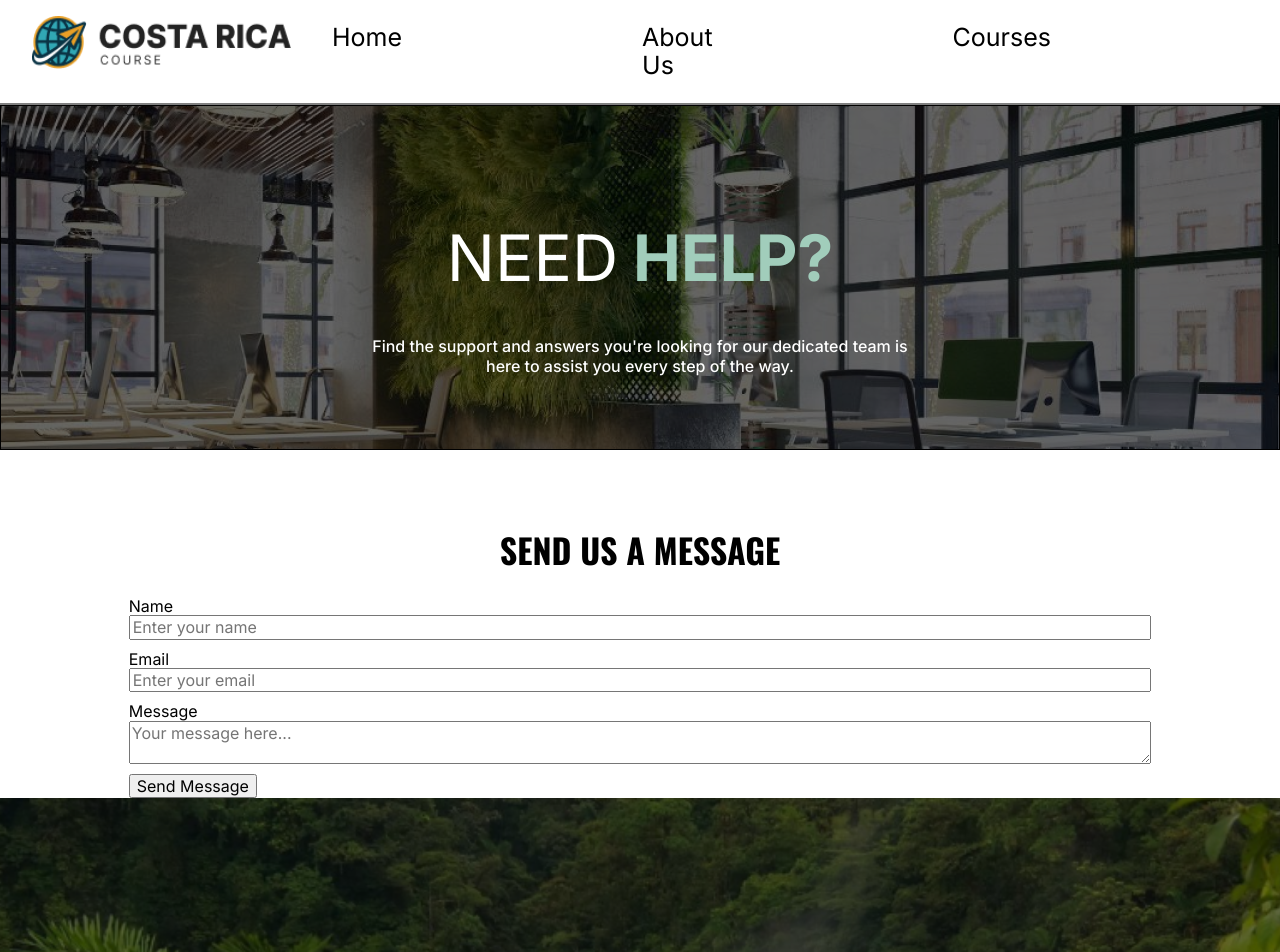
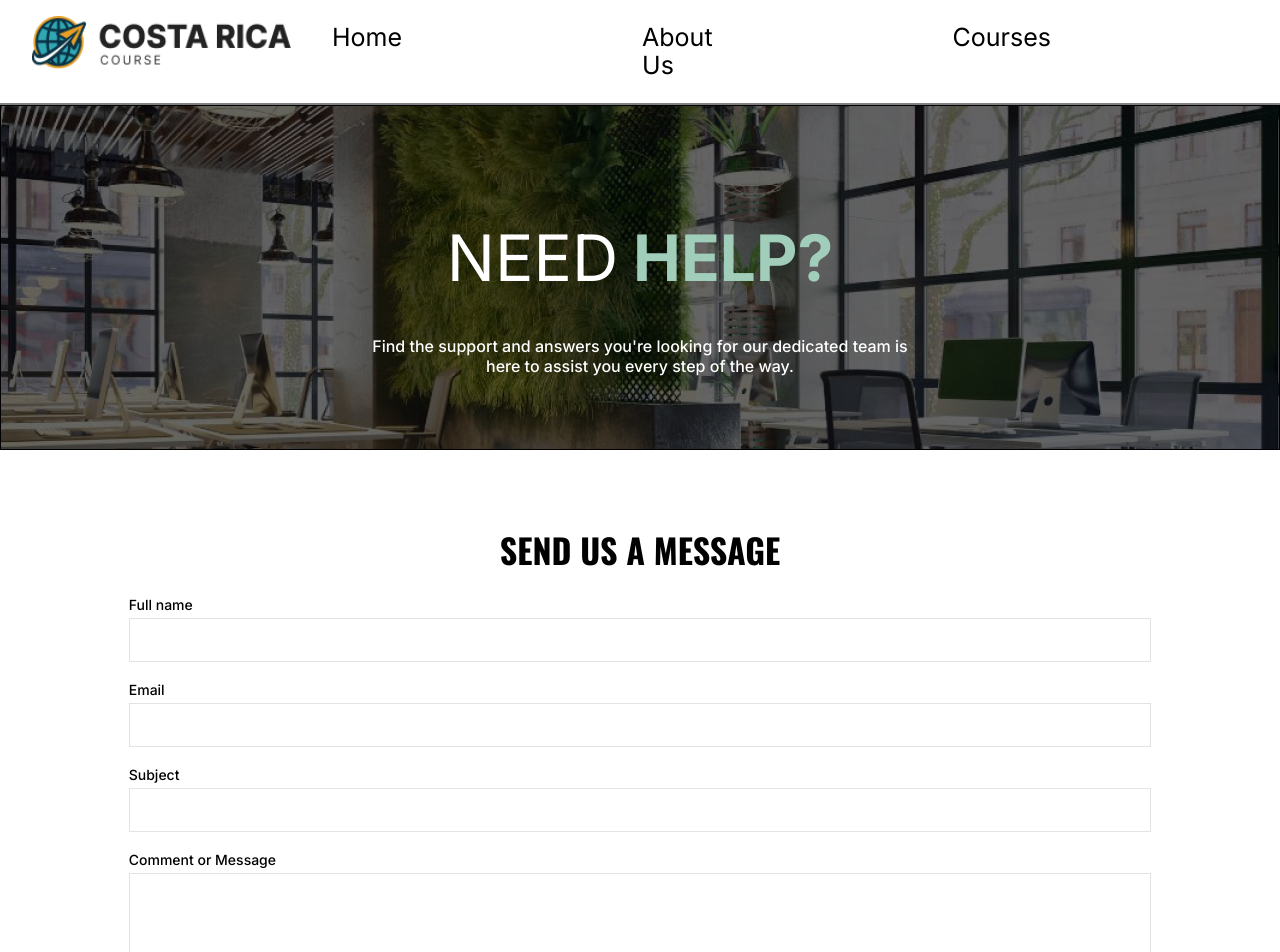
Before and after one commit to BrianKendalBucek/costa-rica-course, a Next.js app in the folder costa-rica-course/: page /contact in a window 1280 px wide. Shown: the top 952 px of the page. Built offline with nearby package versions, Linux system fonts and the light colour scheme.

Commit message:
contact form complete

```diff
--- a/costa-rica-course/src/app/contact/contact.module.scss
+++ b/costa-rica-course/src/app/contact/contact.module.scss
@@ -19,23 +19,31 @@
       .formGroup {
         display: flex;
         flex-direction: column;
-        margin-bottom: 10px;
+        margin-bottom: 20px;
 
         label {
-
+          font-size: 14px;
+          font-weight: 500;
+          padding-bottom: 5px;
         }
 
         input {
-
+          border: 1px solid #E3E3E3;
+          height: 40px;
         }
 
         textarea {
-
+          border: 1px solid #E3E3E3;
+          height: 98px;
         }
       }
 
       button {
-
+        color: white;
+        background-color: black;
+        border-radius: 4px;
+        padding: 10px 20px;
+        margin-top: 20px;
       }
     }
   }
--- a/costa-rica-course/src/app/contact/page.tsx
+++ b/costa-rica-course/src/app/contact/page.tsx
@@ -2,19 +2,20 @@
 
 import React, { useState, FormEvent } from "react";
 import styles from "./contact.module.scss"; // Import the SCSS module for styling
-import {
-  faFacebook,
-  faXTwitter,
-  faLinkedin,
-  faInstagram,
-} from "@fortawesome/free-brands-svg-icons"; // Import social media icons
-import { FontAwesomeIcon } from "@fortawesome/react-fontawesome"; // Import FontAwesome component
+// import {
+//   faFacebook,
+//   faXTwitter,
+//   faLinkedin,
+//   faInstagram,
+// } from "@fortawesome/free-brands-svg-icons"; // Import social media icons
+// import { FontAwesomeIcon } from "@fortawesome/react-fontawesome"; // Import FontAwesome component
 import { Hero } from "@/components/Hero";
 
 const ContactPage: React.FC = () => {
   const [formData, setFormData] = useState({
     name: "",
     email: "",
+    subject: "",
     message: "",
   });
 
@@ -44,7 +45,7 @@ const ContactPage: React.FC = () => {
         </p> */}
         <form onSubmit={handleSubmit}>
           <div className={styles.formGroup}>
-            <label htmlFor="name">Name</label>
+            <label htmlFor="name">Full name</label>
             <input
               type="text"
               id="name"
@@ -52,7 +53,7 @@ const ContactPage: React.FC = () => {
               value={formData.name}
               onChange={handleInputChange}
               required
-              placeholder="Enter your name"
+              placeholder=""
             />
           </div>
           <div className={styles.formGroup}>
@@ -64,18 +65,30 @@ const ContactPage: React.FC = () => {
               value={formData.email}
               onChange={handleInputChange}
               required
-              placeholder="Enter your email"
+              placeholder=""
             />
           </div>
           <div className={styles.formGroup}>
-            <label htmlFor="message">Message</label>
+            <label htmlFor="subject">Subject</label>
+            <input
+              type="subject"
+              id="subject"
+              name="subject"
+              value={formData.subject}
+              onChange={handleInputChange}
+              required
+              placeholder=""
+            />
+          </div>
+          <div className={styles.formGroup}>
+            <label htmlFor="message">Comment or Message</label>
             <textarea
               id="message"
               name="message"
               value={formData.message}
               onChange={handleInputChange}
               required
-              placeholder="Your message here..."
+              placeholder=""
             ></textarea>
           </div>
           <button type="submit" className={styles.submitButton}>
```
